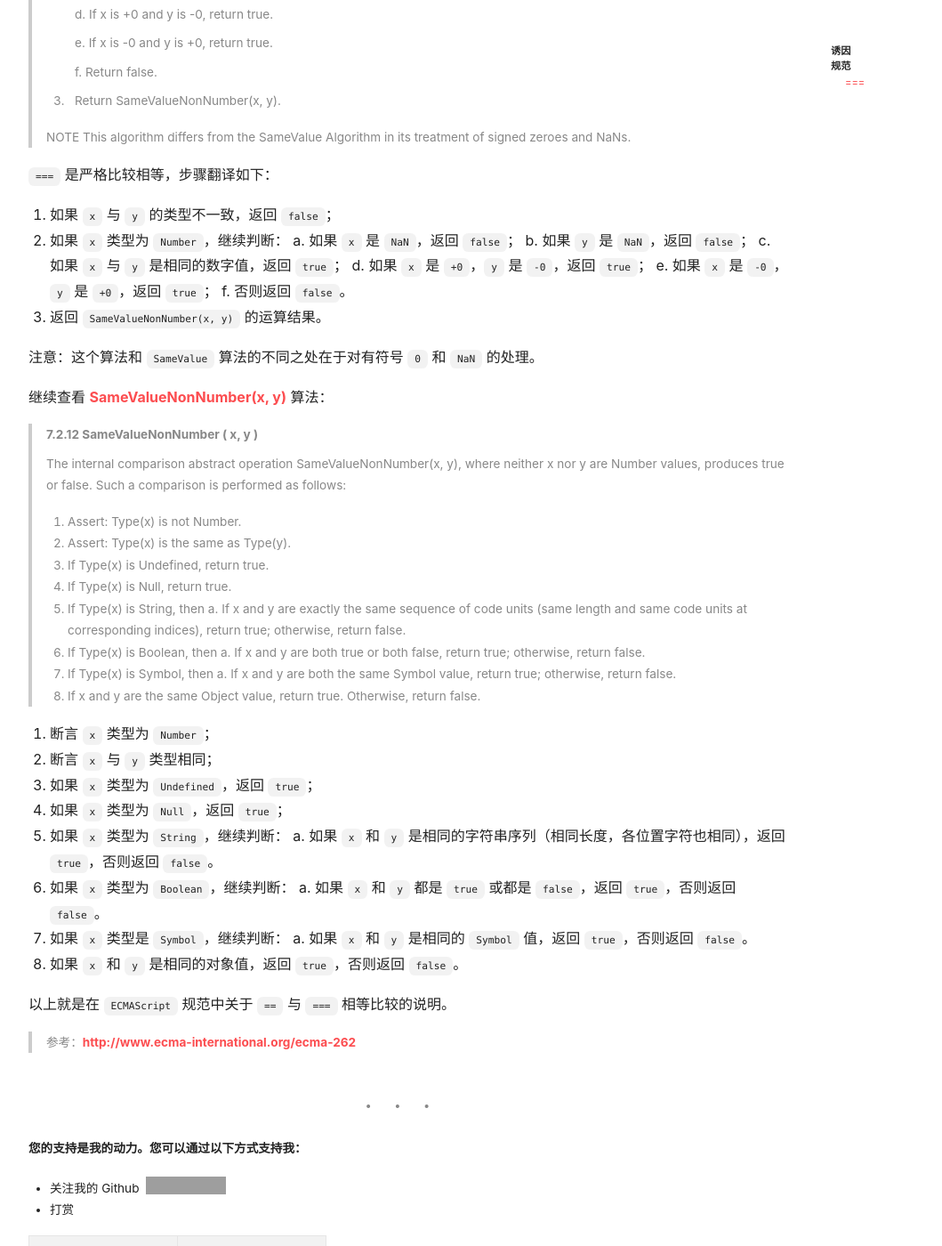
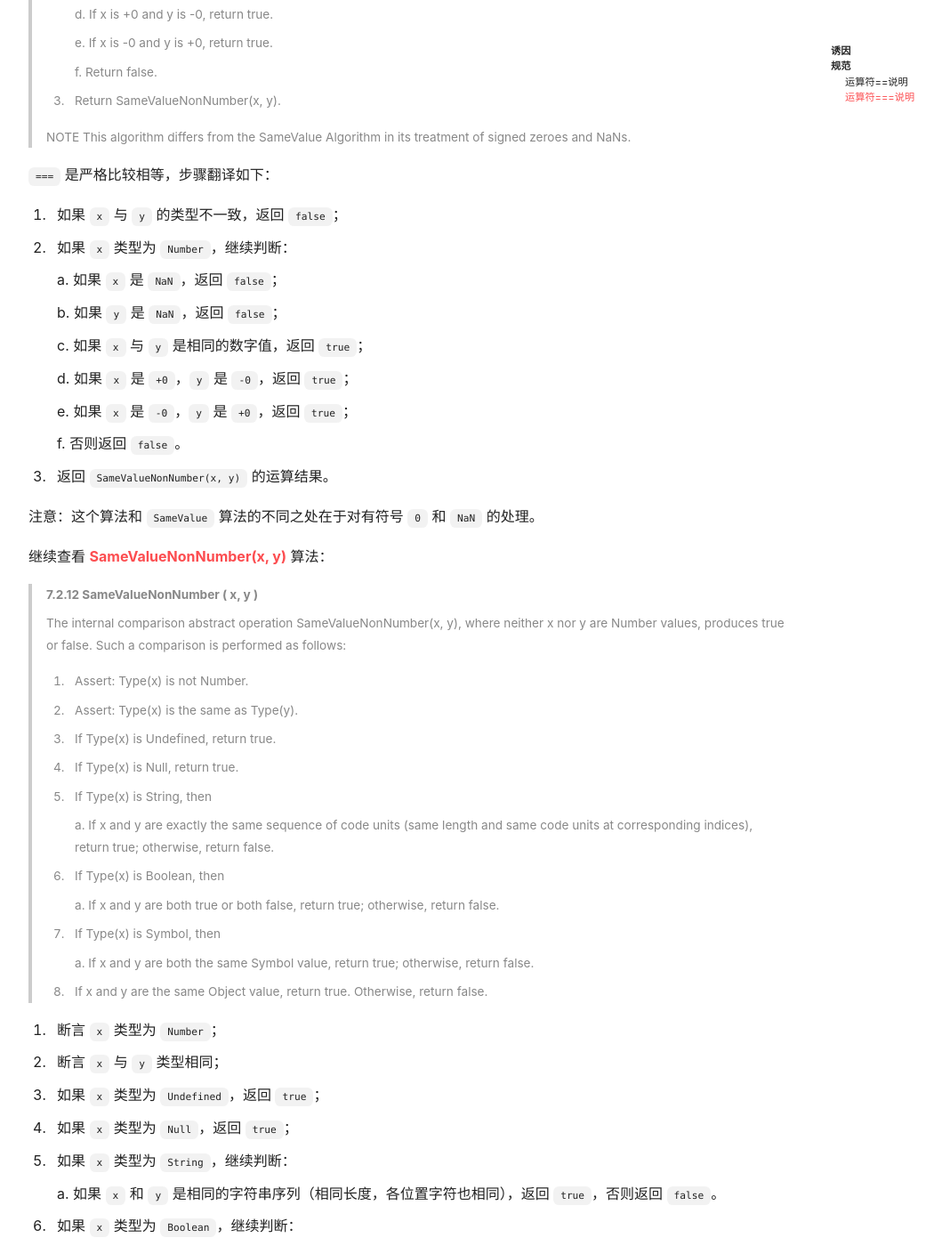
Before and after one commit to itrainhub/itrainhub.github.io, a Jekyll site: the page built from _posts/2020-05-21-javascript_equality_comparison.md, in a window 1280 px wide and 1400 px high, scrolled down 2215 px. Shown: the whole window at 89% size, without its empty margins (71-1130 px from the left). Built offline with Jekyll 4.4.1, drawn with Linux system fonts in a browser that asks for light colours; nearby versions of some CDN libraries; comment, search, counter and statistics services are not loaded; some of the changed text lies outside the part shown; grey boxes are pictures that could not be loaded.

Commit message:
refactor: 调整文章格式

```diff
--- a/_posts/2020-05-21-javascript_equality_comparison.md
+++ b/_posts/2020-05-21-javascript_equality_comparison.md
@@ -21,7 +21,7 @@ key: javascript_equality_comparison
 
 ## 规范
 
-### ==
+### 运算符==说明
 
 为了弄清楚 `null == 0` 结果为 `false` 的原因，查阅 [ECMAScript® 2019 Language Specification](http://www.ecma-international.org/ecma-262/)，在 [7.2.14 节](http://www.ecma-international.org/ecma-262/#sec-abstract-equality-comparison)中有详细的说明：
 
@@ -61,7 +61,7 @@ key: javascript_equality_comparison
 
 再来分析 `null == 0` 的判断，`null` 的类型为 `Null`，根据以上步骤分析，前9步条件都不满足，所以最终返回结果应该为 `false`。
 
-### ===
+### 运算符===说明
 
 > **7.2.15 Strict Equality Comparison**
 >
@@ -90,13 +90,21 @@ key: javascript_equality_comparison
 `===` 是严格比较相等，步骤翻译如下：
 
 1. 如果 `x` 与 `y` 的类型不一致，返回 `false`；
+
 2. 如果 `x` 类型为 `Number`，继续判断：
+
    a. 如果 `x` 是 `NaN`，返回 `false`；
+
    b. 如果 `y` 是 `NaN`，返回 `false`；
+
    c. 如果 `x` 与 `y` 是相同的数字值，返回 `true`；
+
    d. 如果 `x` 是 `+0`，`y` 是 `-0`，返回 `true`；
+
    e. 如果 `x` 是 `-0`，`y` 是 `+0`，返回 `true`；
+
    f. 否则返回 `false`。
+
 3. 返回 `SameValueNonNumber(x, y)` 的运算结果。
 
 注意：这个算法和 `SameValue` 算法的不同之处在于对有符号 `0` 和 `NaN` 的处理。
@@ -108,27 +116,47 @@ key: javascript_equality_comparison
 > The internal comparison abstract operation SameValueNonNumber(x, y), where neither x nor y are Number values, produces true or false. Such a comparison is performed as follows:
 >
 > 1. Assert: Type(x) is not Number.
+>
 > 2. Assert: Type(x) is the same as Type(y).
+>
 > 3. If Type(x) is Undefined, return true.
+>
 > 4. If Type(x) is Null, return true.
+>
 > 5. If Type(x) is String, then
+>
 >    a. If x and y are exactly the same sequence of code units (same length and same code units at corresponding indices), return true; otherwise, return false.
+>
 > 6. If Type(x) is Boolean, then
+>
 >    a. If x and y are both true or both false, return true; otherwise, return false.
+>
 > 7. If Type(x) is Symbol, then
+>
 >    a. If x and y are both the same Symbol value, return true; otherwise, return false.
+>
 > 8. If x and y are the same Object value, return true. Otherwise, return false.
 
 1. 断言 `x` 类型为 `Number`；
+
 2. 断言 `x` 与 `y` 类型相同；
+
 3. 如果 `x` 类型为 `Undefined`，返回 `true`；
+
 4. 如果 `x` 类型为 `Null`，返回 `true`；
+
 5. 如果 `x` 类型为 `String`，继续判断：
+
    a. 如果 `x` 和 `y` 是相同的字符串序列（相同长度，各位置字符也相同），返回 `true`，否则返回 `false`。
+
 6. 如果 `x` 类型为 `Boolean`，继续判断：
+
    a. 如果 `x` 和 `y` 都是 `true` 或都是 `false`，返回 `true`，否则返回 `false`。
+
 7. 如果 `x` 类型是 `Symbol`，继续判断：
+
    a. 如果 `x` 和 `y` 是相同的 `Symbol` 值，返回 `true`，否则返回 `false`。
+
 8. 如果 `x` 和 `y` 是相同的对象值，返回 `true`，否则返回 `false`。
 
 以上就是在 `ECMAScript` 规范中关于 `==` 与 `===` 相等比较的说明。
```
